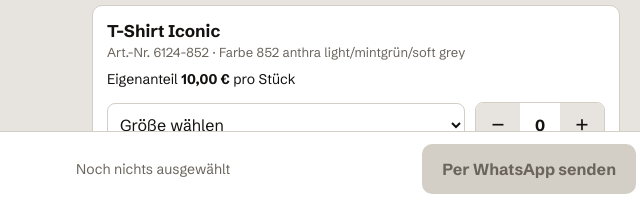
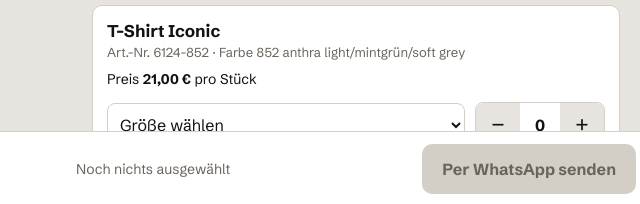
Before and after one commit to SG-Eintracht-25/sge-bestellung, a plain HTML site: page index.html in a window 1280 px wide. Both pictures are taken after a click on the button "Spieler". Shown: the part 594-798 px from the top of the page, 284-924 px from the left. Drawn offline with Linux system fonts and the light colour scheme.

Commit message:
Stückpreise laut Rechnung statt Eigenanteil
Co-Authored-By: Claude Opus 5.5 <noreply@anthropic.com>
Claude-Session: https://claude.ai/code/session_01GNJdMwTk5gwXBjhn3PUFch

```diff
--- a/index.html
+++ b/index.html
@@ -84,12 +84,12 @@ h2{font-size:20px;margin:0 0 10px}
 const PHONE='4916095129791';
 const SZ=['S','M','L','XL','XXL','3XL','4XL'];
 const ARTICLES=[
-  {nr:'6124-852',name:'T-Shirt Iconic',color:'852 anthra light/mintgrün/soft grey',sizes:[...SZ,'164'],g:['spieler','sge'],eur:{spieler:10,sge:10}},
-  {nr:'6324-852',name:'Polo Iconic',color:'852 anthra light/mintgrün/soft grey',sizes:SZ,g:['sge'],eur:{sge:10}},
-  {nr:'9324-852',name:'Polyesterjacke Iconic',color:'852 anthra light/mintgrün/soft grey',sizes:SZ,g:['spieler'],eur:{spieler:10}},
-  {nr:'9223-820',name:'Polyesterhose Power',color:'820',sizes:SZ,g:['spieler'],eur:{spieler:10}},
-  {nr:'6324-808',name:'Polo Iconic',color:'808',sizes:SZ,g:['ssv'],eur:{ssv:10}},
-  {nr:'6722-808',name:'Kapuzensweat Performance',color:'808',sizes:SZ,g:['ssv'],eur:{ssv:10}}
+  {nr:'6124-852',name:'T-Shirt Iconic',color:'852 anthra light/mintgrün/soft grey',sizes:[...SZ,'164'],g:['spieler','sge'],eur:{spieler:21,sge:21}},
+  {nr:'6324-852',name:'Polo Iconic',color:'852 anthra light/mintgrün/soft grey',sizes:SZ,g:['sge'],eur:{sge:24}},
+  {nr:'9324-852',name:'Polyesterjacke Iconic',color:'852 anthra light/mintgrün/soft grey',sizes:SZ,g:['spieler'],eur:{spieler:30}},
+  {nr:'9223-820',name:'Polyesterhose Power',color:'820',sizes:SZ,g:['spieler'],eur:{spieler:24}},
+  {nr:'6324-808',name:'Polo Iconic',color:'808',sizes:SZ,g:['ssv'],eur:{ssv:24}},
+  {nr:'6722-808',name:'Kapuzensweat Performance',color:'808',sizes:SZ,g:['ssv'],eur:{ssv:36}}
 ];
 const eur=(a,g)=>+((a.eur||{})[g]||0);
 const fmt=v=>v.toLocaleString('de-DE',{style:'currency',currency:'EUR'});
@@ -106,7 +106,7 @@ function draw(){const gs=sel();
   <div class="card" id="c_${g}_${i}">
     <h3>${esc(a.name)}</h3>
     <p class="meta">Art.-Nr. ${esc(a.nr)} · Farbe ${esc(a.color)}</p>
-    <p class="price"><em>${eur(a,g)?'Eigenanteil <b>'+fmt(eur(a,g))+'</b> pro Stück':'kein Eigenanteil'}</em><span id="t_${g}_${i}"></span></p>
+    <p class="price"><em>${eur(a,g)?'Preis <b>'+fmt(eur(a,g))+'</b> pro Stück':''}</em><span id="t_${g}_${i}"></span></p>
     <div class="ctl">
       <select data-k="${g}|${i}" aria-label="Größe für ${esc(a.name)} (${GN[g]})"><option value="">Größe wählen</option>${a.sizes.map(z=>`<option${S(g,i).size===z?' selected':''}>${z}</option>`).join('')}</select>
       <div class="step"><button type="button" data-d="-1" data-k="${g}|${i}" aria-label="weniger">−</button><output id="q_${g}_${i}">0</output><button type="button" data-d="1" data-k="${g}|${i}" aria-label="mehr">+</button></div>
@@ -126,13 +126,13 @@ function clean(n){return n.replace(/[|#:]/g,' ').replace(/\s+/g,' ').trim()}
 function update(){
   for(const g of sel())ARTICLES.forEach((a,i)=>{const q=$(`#q_${g}_${i}`);if(!q)return;q.textContent=S(g,i).qty;const t=$(`#t_${g}_${i}`);if(t)t.textContent=S(g,i).qty&&eur(a,g)?'= '+fmt(S(g,i).qty*eur(a,g)):'';$(`#c_${g}_${i}`).classList.toggle('on',S(g,i).qty>0)});
   const p=picked(),missing=p.filter(x=>!x.size),n=p.reduce((s,x)=>s+x.qty,0),tot=p.reduce((s,x)=>s+x.qty*eur(x.a,x.g),0),name=clean($('#name').value),ini=clean($('#ini').value).replace(/\s/g,'').toUpperCase().slice(0,4);
-  $('#sum').innerHTML=!groups.size?'Gruppe wählen':!p.length?'Noch nichts ausgewählt':missing.length?`<b>Größe fehlt</b>bei ${esc(missing.map(x=>x.a.name).join(', '))}`:`<b>Eigenanteil ${fmt(tot)}</b>${n} ${n===1?'Teil':'Teile'}`;
+  $('#sum').innerHTML=!groups.size?'Gruppe wählen':!p.length?'Noch nichts ausgewählt':missing.length?`<b>Größe fehlt</b>bei ${esc(missing.map(x=>x.a.name).join(', '))}`:`<b>Summe ${fmt(tot)}</b>${n} ${n===1?'Teil':'Teile'}`;
   const ok=p.length&&!missing.length&&name.split(' ').length>=2;
   const send=$('#send');send.setAttribute('aria-disabled',ok?'false':'true');
   if(ok){
     const gs=sel().filter(g=>p.some(x=>x.g===g));
     const txt=['Bestellung SG Eintracht 25','Name: '+name,...(ini?['Initialen: '+ini]:[]),
-      ...gs.flatMap(g=>['',GN[g]+':',...p.filter(x=>x.g===g).map(x=>`• ${x.qty}× ${x.a.name} – Größe ${x.size}`+(eur(x.a,x.g)?` (${fmt(x.qty*eur(x.a,x.g))})`:''))]),'','Eigenanteil gesamt: '+fmt(tot),'',
+      ...gs.flatMap(g=>['',GN[g]+':',...p.filter(x=>x.g===g).map(x=>`• ${x.qty}× ${x.a.name} – Größe ${x.size}`+(eur(x.a,x.g)?` (${fmt(x.qty*eur(x.a,x.g))})`:''))]),'','Summe gesamt: '+fmt(tot),'',
       ...gs.map(g=>`#SGE|${name}|GRP:${g}|`+(ini?`INI:${ini}|`:'')+p.filter(x=>x.g===g).map(x=>`${x.a.nr}:${x.size}:${x.qty}`).join('|'))].join('\n');
     send.href=`https://wa.me/${PHONE}?text=${encodeURIComponent(txt)}`;
   }else send.href='#';
```
